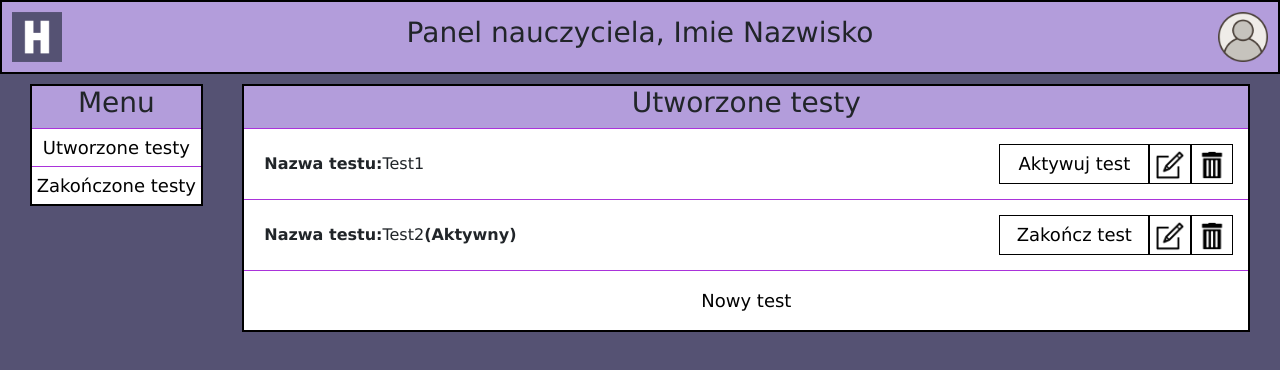
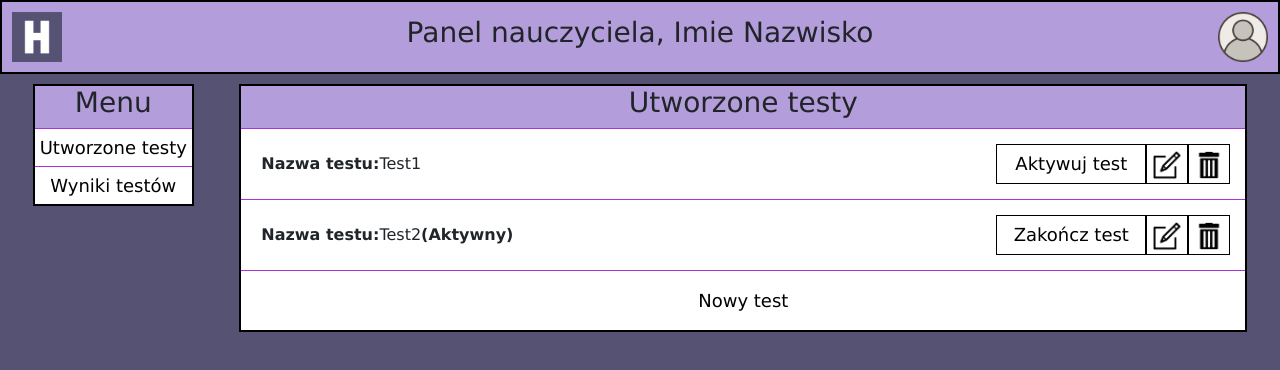
Before and after one commit to qushishu/szybki-test, a React (Create React App) app in the folder my-app/: page /teacher-panel/1 in a window 1280 px wide. Shown: the top 370 px of the page. Built offline with nearby package versions, Linux system fonts and the light colour scheme; no server answers.

Commit message:
change "Zakończone testy" to "Wyniki testów"

```diff
--- a/my-app/src/components/TeacherPanel/TeacherPanel.tsx
+++ b/my-app/src/components/TeacherPanel/TeacherPanel.tsx
@@ -59,7 +59,7 @@ const TeacherPanel = () => {
                 <div className="pane menu" style={{ maxWidth: "20%", minWidth: "150px" }}>
                     <h3>Menu</h3>
                     <button className="fullWidth" onClick={() => setloadedPageContent(<CreatedTests {...tpData} />)}>Utworzone testy</button>
-                    <button className="fullWidth" onClick={() => setloadedPageContent(<TestsResults {...tpData}/>)}>Zakończone testy</button>
+                    <button className="fullWidth" onClick={() => setloadedPageContent(<TestsResults {...tpData}/>)}>Wyniki testów</button>
                 </div>
                 <div className="pane" style={{ width: "80%", minWidth: "200px" }}>
                     {loadedPageContent}
--- a/my-app/src/components/TeacherPanel/TestsResults.tsx
+++ b/my-app/src/components/TeacherPanel/TestsResults.tsx
@@ -42,7 +42,7 @@ const TestsResults:React.FC<TeacherPanelData> = (tpData) => {
 
       return(
         <div className="fullWidth">
-            <h3>Zakończone testy</h3>
+            <h3>Wyniki testów</h3>
 
             {loadTestsResults()}
 
```
